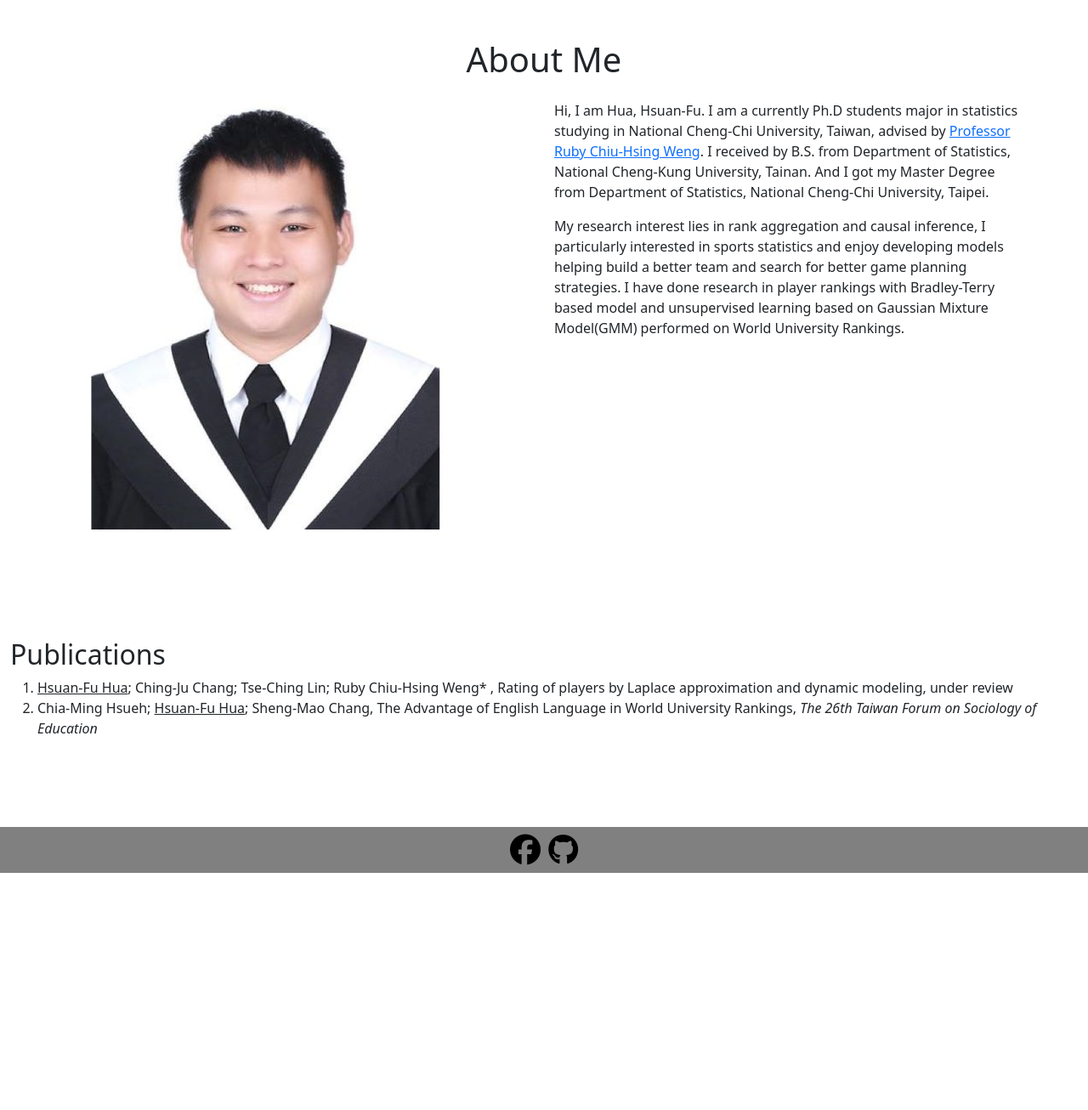
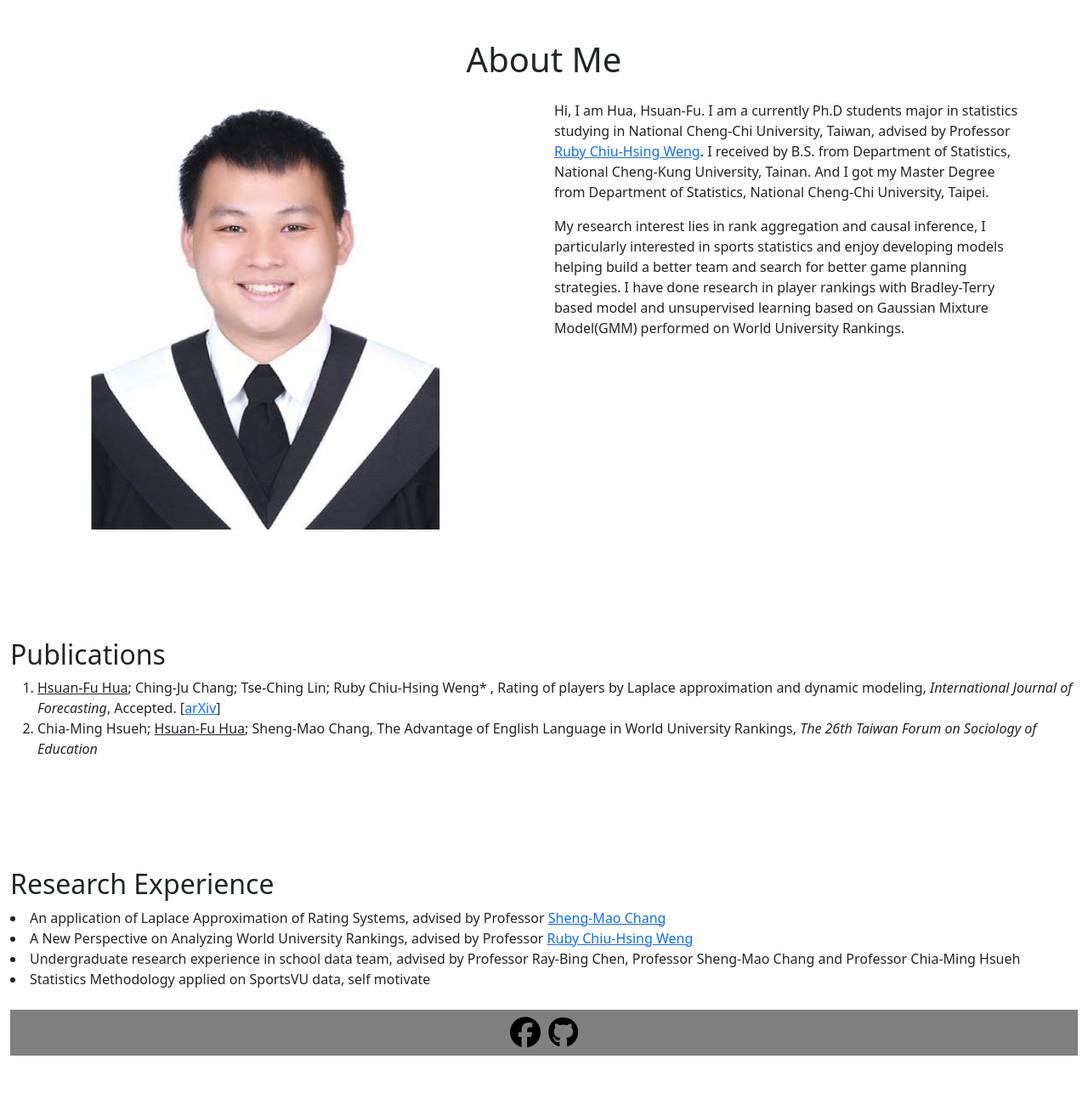
Before and after one commit to tofu-hua/tofu-hua.github.io, a plain HTML site: page index.html in a window 1280 px wide. Shown: the part 1002-2308 px from the top of the page at 85% size. Before the commit the page ends 2029 px from the top, so only its background shows below. Drawn offline with nearby package versions, Linux system fonts and the light colour scheme; some icons are missing.

Commit message:
Add files via upload
Signed-off-by: Hsuan-Fu(Tofu) Hua <55090957+tofu-hua@users.noreply.github.com>

```diff
--- a/index.html
+++ b/index.html
@@ -34,6 +34,9 @@
                     <li class="nav-item">
                         <a class="nav-link" href="#publication">Publications</a>
                     </li>
+                    <li class="nav-item">
+                        <a class = "nav-link" href = "#research">Research</a>
+                    </li>
                 </ul>
 
             </div>
@@ -61,8 +64,8 @@
             </div>
 
             <div class="col-lg-6">
-                <p> Hi, I am Hua, Hsuan-Fu. I am a currently Ph.D students major in statistics studying in National Cheng-Chi University, Taiwan, advised by
-                    <a href="https://stat.nccu.edu.tw/en/members/members1/CHIU-HSING-WENG-31314411">Professor Ruby Chiu-Hsing Weng</a>. I received by B.S. from
+                <p> Hi, I am Hua, Hsuan-Fu. I am a currently Ph.D students major in statistics studying in National Cheng-Chi University, Taiwan, advised by Professor
+                    <a href="https://stat.nccu.edu.tw/en/members/members1/CHIU-HSING-WENG-31314411">Ruby Chiu-Hsing Weng</a>. I received by B.S. from
                     Department of Statistics, National Cheng-Kung University, Tainan. And I got my Master Degree from Department of Statistics, National Cheng-Chi University, Taipei.
                 </p>
                 <p>
@@ -79,14 +82,21 @@
     <section class="container-fluid section" id="publication">
         <h2 class="page-title">Publications</h2>
         <ol>
-            <li><u>Hsuan-Fu Hua</u>; Ching-Ju Chang; Tse-Ching Lin; Ruby Chiu-Hsing Weng* , Rating of players by Laplace approximation and dynamic modeling, under review
-            <li>Chia-Ming Hsueh; <u>Hsuan-Fu Hua</u>; Sheng-Mao Chang, The Advantage of English Language in World University Rankings, <i>The 26th Taiwan Forum on Sociology of Education</i>
-            </ol>
+            <li><u>Hsuan-Fu Hua</u>; Ching-Ju Chang; Tse-Ching Lin; Ruby Chiu-Hsing Weng* , Rating of players by Laplace approximation and dynamic modeling, <i>International Journal of Forecasting</i>, Accepted. [<a href="http://arxiv.org/abs/2310.10386">arXiv</a>]</li>
+            <li>Chia-Ming Hsueh; <u>Hsuan-Fu Hua</u>; Sheng-Mao Chang, The Advantage of English Language in World University Rankings, <i>The 26th Taiwan Forum on Sociology of Education</i></li>
+        </ol>
 
 
     </section>
-
-
+    <!--Research Section-->
+    <section class="container-fluid section" id="research">
+        <h2 class="page-title">Research Experience</h2>
+        <o1>
+            <li>An application of Laplace Approximation of Rating Systems, advised by Professor <a href="http://www.aacsb.ntpu.edu.tw/teach/teachsta.php?teacher=NzIzNTVf5by15Y2H5oeL">Sheng-Mao Chang</a></li>
+            <li>A New Perspective on Analyzing World University Rankings, advised by Professor <a href="https://stat.nccu.edu.tw/en/members/members1/CHIU-HSING-WENG-31314411">Ruby Chiu-Hsing Weng</a></li>
+            <li>Undergraduate research experience in school data team, advised by Professor Ray-Bing Chen, Professor Sheng-Mao Chang and Professor Chia-Ming Hsueh</li>
+            <li>Statistics Methodology applied on SportsVU data, self motivate</li>
+        </o1>
     <!-- footer section-->
     <footer class="container-fluid footer" id="footer">
         <!-- social media icons -->
```
